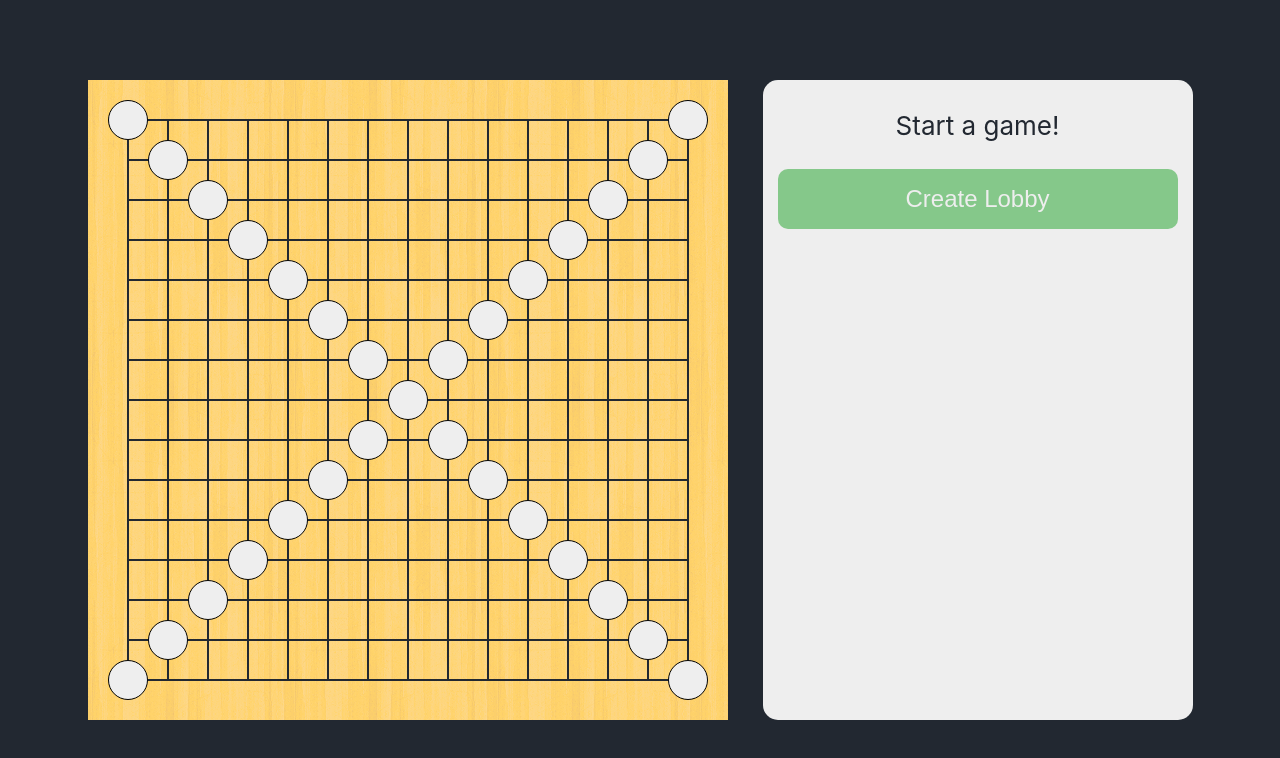
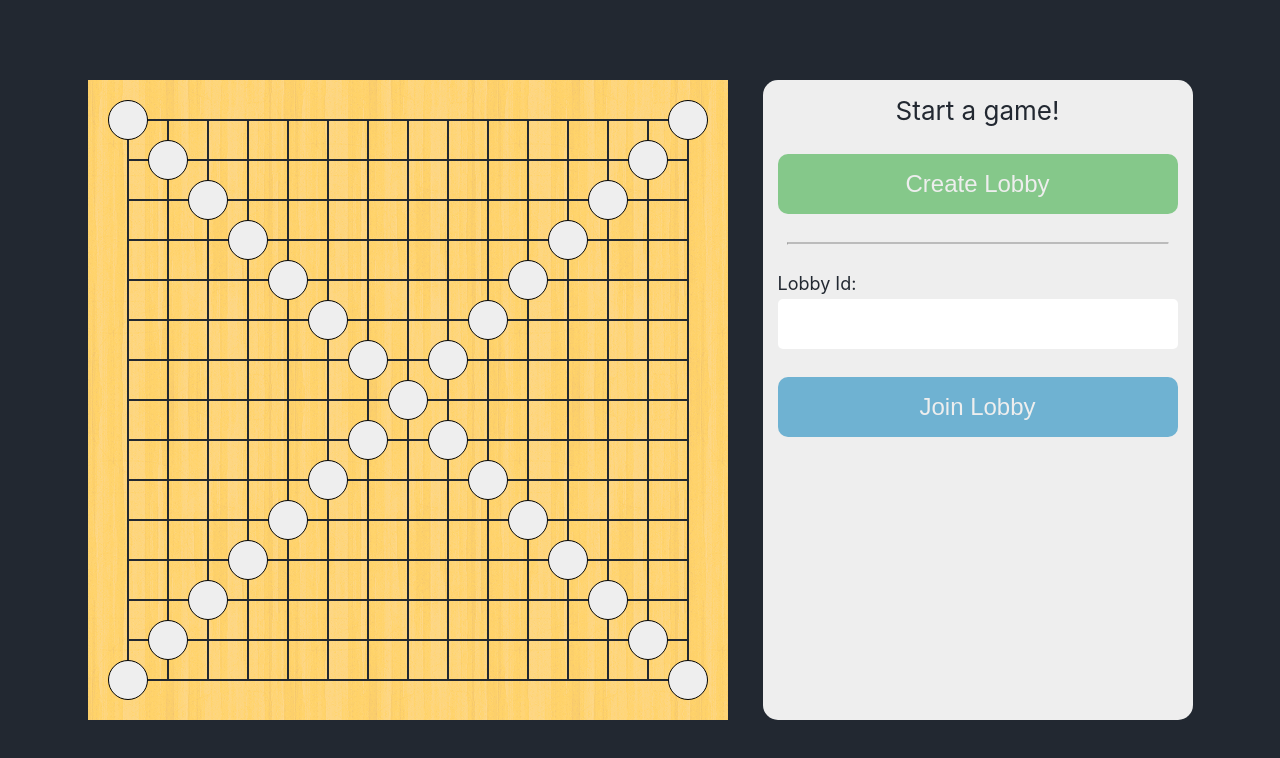
Before and after one commit to alanzhu39/gomoku-fe, a React (Create React App) app: page / in a window 1280 px wide. Shown: the top 758 px of the page. Built offline with nearby package versions, Linux system fonts and the light colour scheme; no server answers; the HTML template or start-up script is replaced by a standard one.

Commit message:
testing, preparing to add waiting lobby panels

```diff
--- a/src/Game/Game.tsx
+++ b/src/Game/Game.tsx
@@ -7,7 +7,7 @@ export const BOARD_SIZE = 15;
 
 function Game() {
   // TODO: update ws URL
-  // const [ws, setWs] = useState(new WebSocket('ws://localhost:8080/connect'));
+  const [ws, setWs] = useState(new WebSocket('ws://localhost:8080/connect'));
 
   // GameBoard state
   // Initialize pieces
@@ -36,9 +36,10 @@ function Game() {
 
   useEffect(() => {
     // Initialize ws
-    // ws.onmessage = (event) => {
-    //   // TODO: update necessary state
-    // };
+    ws.onmessage = (event) => {
+      // TODO: update necessary state
+      console.log(event);
+    };
   });
 
   return (
@@ -48,7 +49,7 @@ function Game() {
         myPieceType={myPieceType}
         onChange={setPieces}
       />
-      <InfoPanel lobbyState={lobbyState} onChange={setLobbyState} />
+      <InfoPanel lobbyState={lobbyState} ws={ws} onChange={setLobbyState} />
     </div>
   );
 }
--- a/src/Game/InfoPanel/InfoPanel.css
+++ b/src/Game/InfoPanel/InfoPanel.css
@@ -2,7 +2,7 @@
   color: #222831;
   background-color: #eeeeee;
   border-radius: 15px;
-  padding: 30px 15px;
+  padding: 15px;
   width: 400px;
   display: flex;
   flex-direction: column;
--- a/src/Game/InfoPanel/InfoPanel.tsx
+++ b/src/Game/InfoPanel/InfoPanel.tsx
@@ -5,7 +5,11 @@ import PostGamePanel from './PostGamePanel';
 import PreGamePanel from './PreGamePanel';
 
 // TODO: onChange typing
-function InfoPanel(props: { lobbyState: LobbyState; onChange: any }) {
+function InfoPanel(props: {
+  lobbyState: LobbyState;
+  ws: WebSocket;
+  onChange: any;
+}) {
   /**
    * Panel displaying lobby/game info
    * Can be: PreGamePanel, InGamePanel, PostGamePanel
@@ -16,7 +20,13 @@ function InfoPanel(props: { lobbyState: LobbyState; onChange: any }) {
     case LobbyStatus.LOBBY_EMPTY:
     case LobbyStatus.ONE_PLAYER_WAITING:
     case LobbyStatus.TWO_PLAYERS_WAITING:
-      return <PreGamePanel lobbyState={props.lobbyState} />;
+      return (
+        <PreGamePanel
+          lobbyState={props.lobbyState}
+          ws={props.ws}
+          onChange={props.onChange}
+        />
+      );
     case LobbyStatus.GAME_STARTED:
       return <InGamePanel />;
     case LobbyStatus.GAME_FINISHED:
--- /dev/null
+++ b/src/Game/InfoPanel/JoinLobbyForm.tsx
@@ -0,0 +1,34 @@
+import React, { useState } from 'react';
+import './InfoPanel.css';
+
+function JoinLobbyForm(props: { ws: WebSocket; onChange: any }) {
+  const [lobbyId, setLobbyId] = useState('');
+
+  function handleChange(event: React.FormEvent<HTMLInputElement>) {
+    setLobbyId(event.currentTarget.value);
+  }
+
+  function handleSubmit() {
+    // TODO
+    // Send WS join lobby message
+  }
+
+  return (
+    <form className='JoinLobbyForm'>
+      <label className='LobbyIdLabel'>
+        Lobby Id:
+        <input
+          type='text'
+          className='LobbyIdInput'
+          value={lobbyId}
+          onChange={handleChange}
+        />
+      </label>
+      <button type='submit' className='InfoPanelButton JoinLobbyButton'>
+        Join Lobby
+      </button>
+    </form>
+  );
+}
+
+export default JoinLobbyForm;
--- a/src/Game/InfoPanel/LobbyEmptyPanel.tsx
+++ b/src/Game/InfoPanel/LobbyEmptyPanel.tsx
@@ -1,29 +1,31 @@
 import React, { useEffect, useRef, useState } from 'react';
+import { CreateLobbyMessage } from '../../utils/Message';
 import { LobbyState, PieceType } from '../Game';
 import './InfoPanel.css';
+import JoinLobbyForm from './JoinLobbyForm';
 
-function LobbyEmptyPanel() {
+function LobbyEmptyPanel(props: { ws: WebSocket; onChange: any }) {
   /**
    * Panel displaying pre-lobby info
    * Includes: create/join lobby flows
    */
 
+  function onCreateLobby() {
+    // Send WS message
+    props.ws.send(new CreateLobbyMessage().toString());
+  }
+
   return (
     <div className='LobbyEmptyPanel'>
       Start a game!
-      <button className='InfoPanelButton CreateLobbyButton'>
+      <button
+        className='InfoPanelButton CreateLobbyButton'
+        onClick={onCreateLobby}
+      >
         Create Lobby
       </button>
-      {/* <hr className='rounded' />
-      <form className='JoinLobbyForm'>
-        <label className='LobbyIdLabel'>
-          Lobby Id:
-          <input type='text' className='LobbyIdInput' value='value' />
-        </label>
-        <button type='submit' className='InfoPanelButton JoinLobbyButton'>
-          Join Lobby
-        </button>
-      </form> */}
+      <hr className='rounded' />
+      <JoinLobbyForm ws={props.ws} onChange={props.onChange} />
     </div>
   );
 }
--- /dev/null
+++ b/src/Game/InfoPanel/LobbyWaitingPanel.tsx
@@ -0,0 +1,16 @@
+import React, { useEffect, useRef, useState } from 'react';
+import { LobbyState } from '../Game';
+import './InfoPanel.css';
+
+function LobbyWaitingPanel(props: {
+  lobbyState: LobbyState;
+  ws: WebSocket;
+  onChange: any;
+}) {
+  /**
+   */
+
+  return <div className='LobbyWaitingPanel'></div>;
+}
+
+export default LobbyWaitingPanel;
--- a/src/Game/InfoPanel/PreGamePanel.tsx
+++ b/src/Game/InfoPanel/PreGamePanel.tsx
@@ -1,8 +1,13 @@
 import React, { useEffect, useRef, useState } from 'react';
 import { LobbyState, LobbyStatus, PieceType } from '../Game';
 import LobbyEmptyPanel from './LobbyEmptyPanel';
+import LobbyWaitingPanel from './LobbyWaitingPanel';
 
-function PreGamePanel(props: { lobbyState: LobbyState }) {
+function PreGamePanel(props: {
+  lobbyState: LobbyState;
+  ws: WebSocket;
+  onChange: any;
+}) {
   /**
    * Panel displaying pre-game info
    * Includes: create/join lobby, start game flows
@@ -10,11 +15,18 @@ function PreGamePanel(props: { lobbyState: LobbyState }) {
 
   switch (props.lobbyState.lobbyStatus) {
     case LobbyStatus.LOBBY_EMPTY:
-      return <LobbyEmptyPanel />;
+      return <LobbyEmptyPanel ws={props.ws} onChange={props.onChange} />;
     case LobbyStatus.ONE_PLAYER_WAITING:
     case LobbyStatus.TWO_PLAYERS_WAITING:
+      return (
+        <LobbyWaitingPanel
+          lobbyState={props.lobbyState}
+          ws={props.ws}
+          onChange={props.onChange}
+        />
+      );
     default:
-      return <LobbyEmptyPanel />;
+      return <LobbyEmptyPanel ws={props.ws} onChange={props.onChange} />;
   }
 }
 
--- /dev/null
+++ b/src/utils/Message.ts
@@ -0,0 +1,9 @@
+export interface ClientMessage {
+  toString: () => string;
+}
+
+export class CreateLobbyMessage implements ClientMessage {
+  toString() {
+    return 'CREATE_LOBBY';
+  }
+}
```
Also changed, not shown: 1 other file (tests, documents, lock files or other folders).
